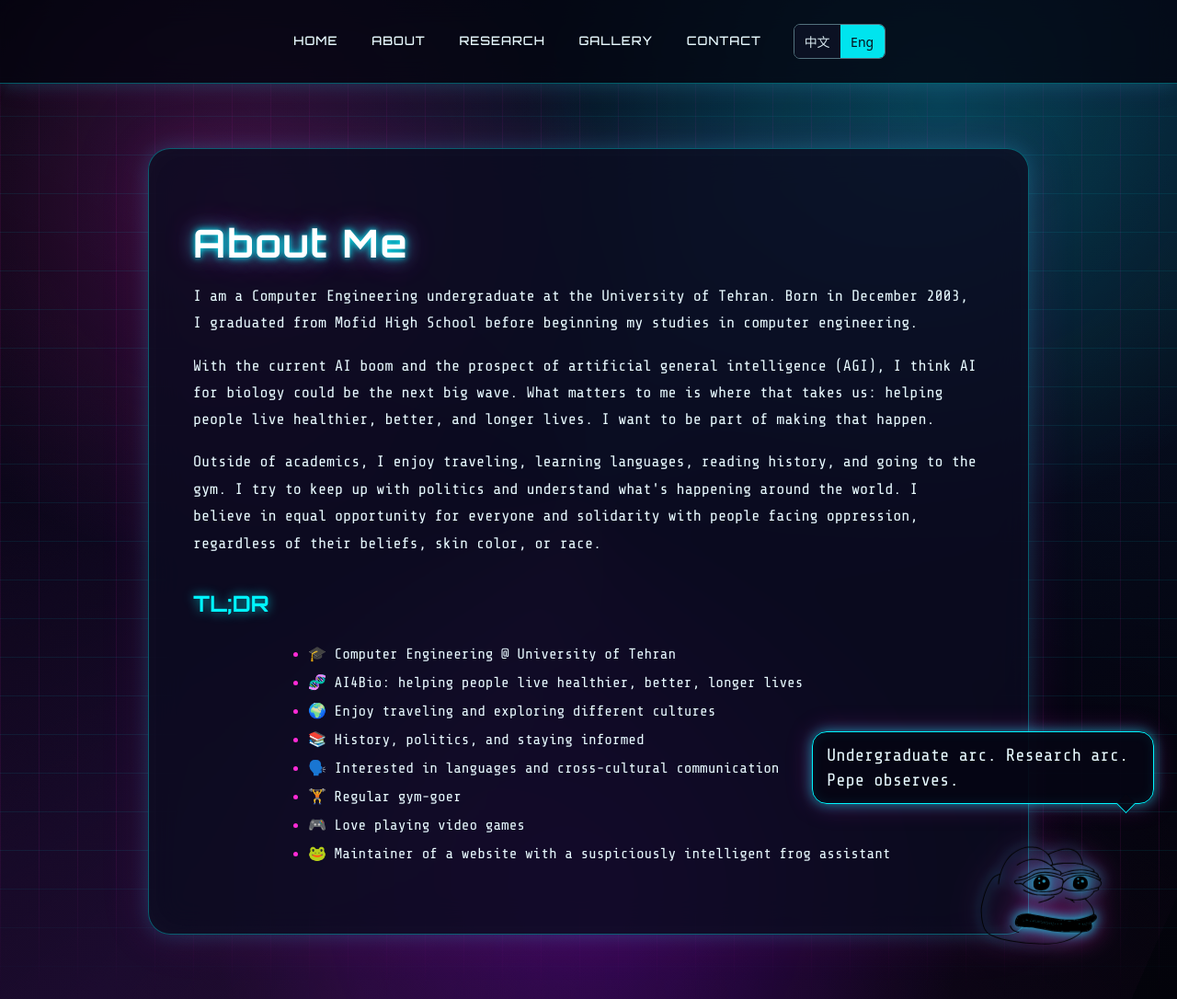
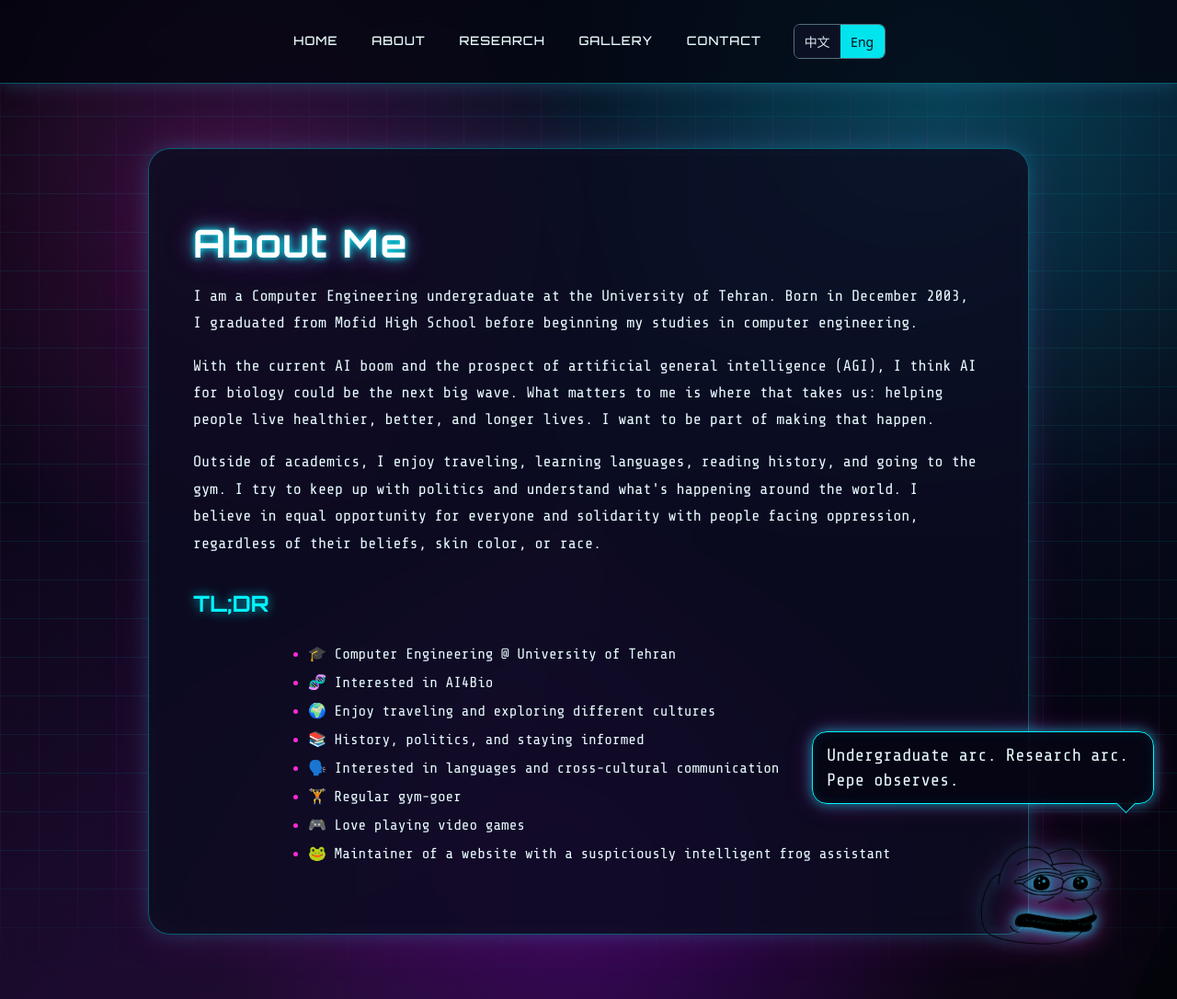
Before and after one commit to KzrLancelotV2/kasraghobrani.qzz.io, a Jekyll site: the page about.html, which Jekyll copies as it is, in a window 1280 px wide and 1086 px high. Shown: the whole window at 92% size. Built offline with Jekyll 4.4.1, drawn with Linux system fonts in a browser that asks for light colours.

Commit message:
Shorten AI4Bio TL;DR bullet in English and Chinese

```diff
--- a/about.html
+++ b/about.html
@@ -7,7 +7,7 @@
   <link rel="stylesheet" href="/style.css?v=cyberpunk1">
   <link rel="stylesheet" href="/assets/css/pepe.css?v=cyberpunk1">
     <link rel="stylesheet" href="/assets/css/i18n.css?v=1">
-    <script src="/assets/js/i18n.js?v=8" defer></script>
+    <script src="/assets/js/i18n.js?v=9" defer></script>
 </head>
 
 <body>
@@ -45,7 +45,7 @@ Outside of academics, I enjoy traveling, learning languages, reading history, an
 
 <ul>
   <li>🎓 Computer Engineering @ University of Tehran</li>
-  <li>🧬 AI4Bio: helping people live healthier, better, longer lives</li>
+  <li>🧬 Interested in AI4Bio</li>
   <li>🌍 Enjoy traveling and exploring different cultures</li>
   <li>📚 History, politics, and staying informed</li>
   <li>🗣️ Interested in languages and cross-cultural communication</li>
```
